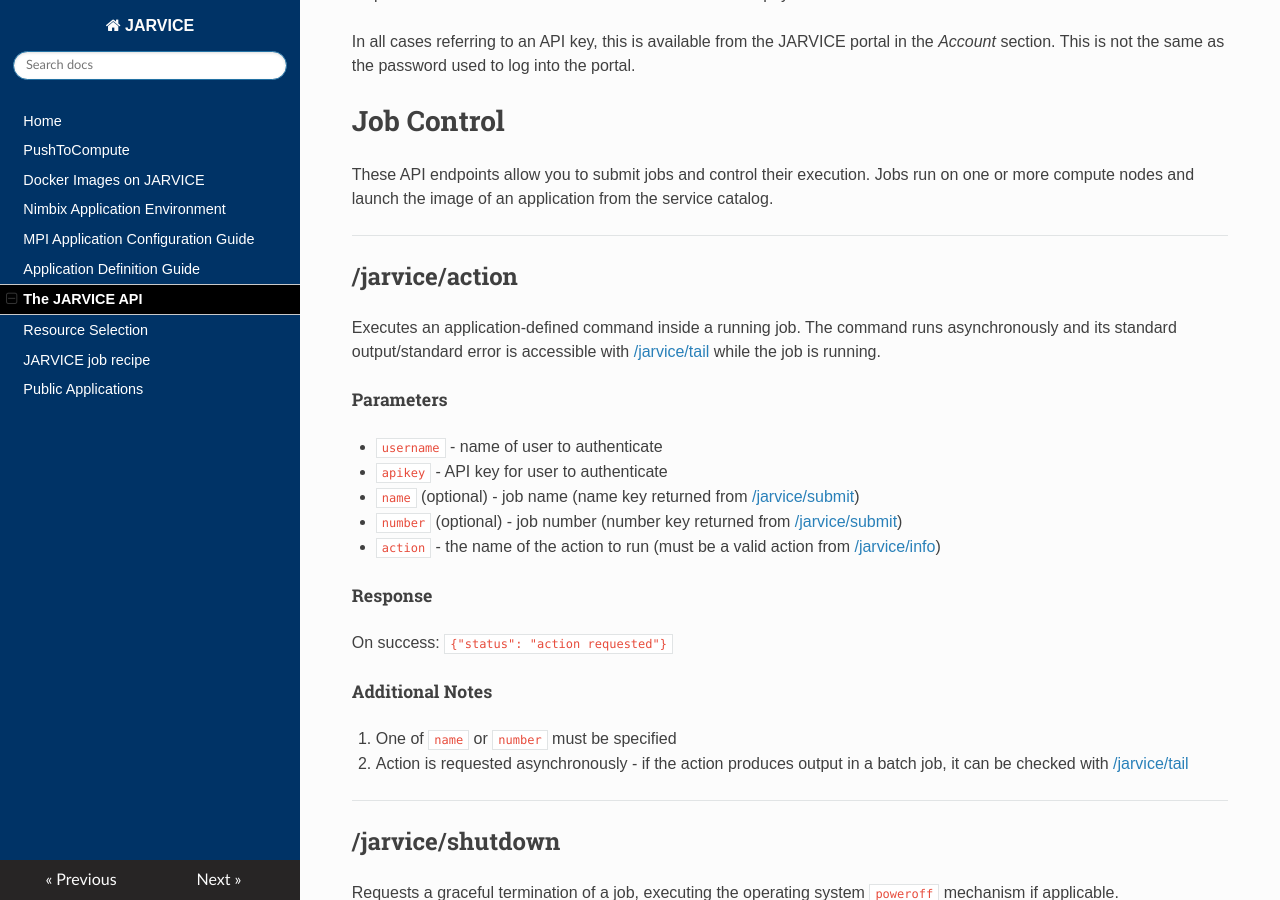
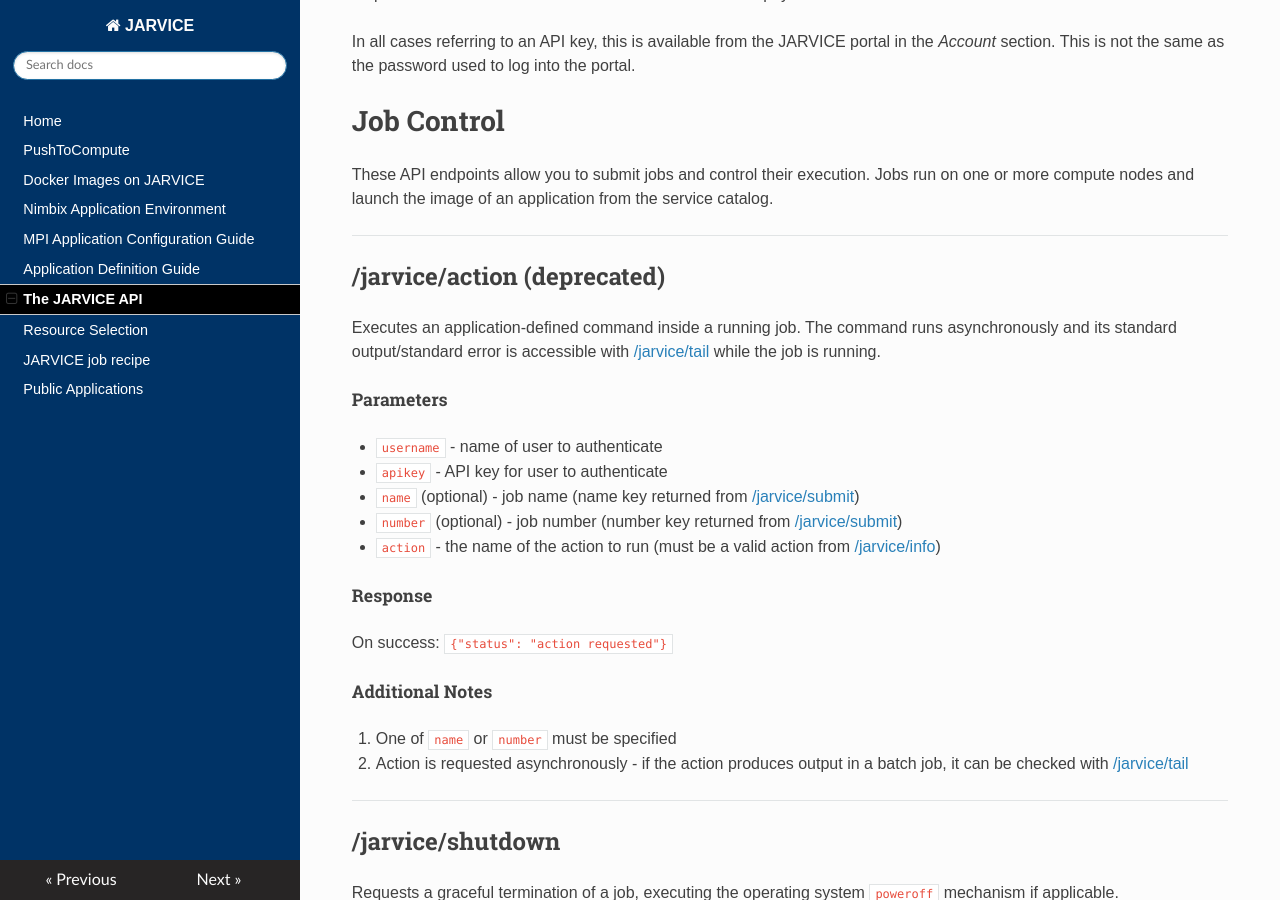
Before and after one commit to nimbix/jardoc, an MkDocs documentation site: the page built from docs/api.md, in a window 1280 px wide and 900 px high, scrolled down 329 px. Built offline with MkDocs 1.6.1, drawn with Linux system fonts in a browser that asks for light colours; nearby versions of some CDN libraries.

Commit message:
deprecate /jarvice/action API
Signed-off-by: Kenneth Hill <ken.hill@nimbix.net>

```diff
--- a/docs/api.md
+++ b/docs/api.md
@@ -15,7 +15,7 @@
 
 
 ---
-## /jarvice/action
+## /jarvice/action (deprecated)
 
 Executes an application-defined command inside a running job.  The command runs asynchronously and its standard output/standard error is accessible with [/jarvice/tail](#jarvicetail) while the job is running.
 
```
